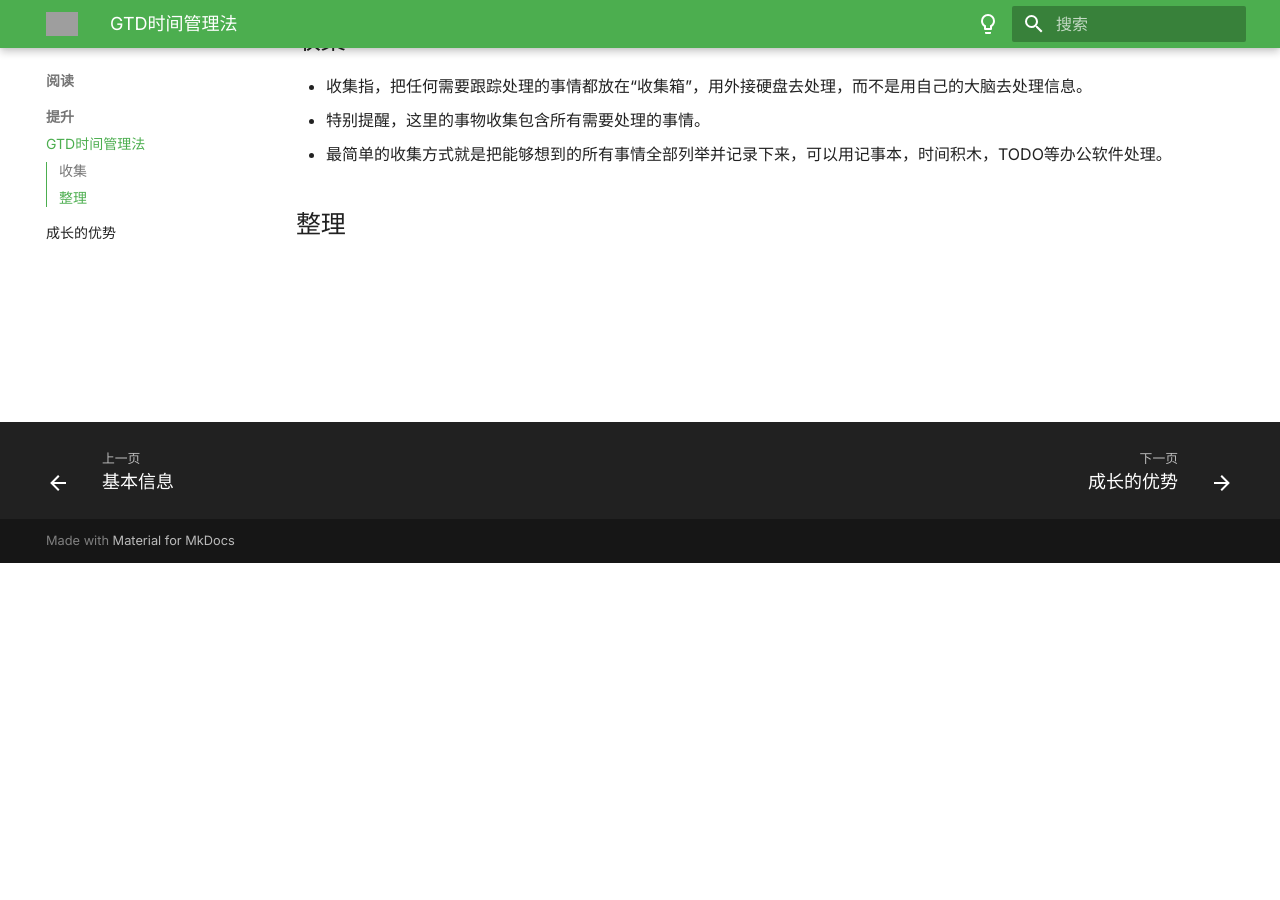
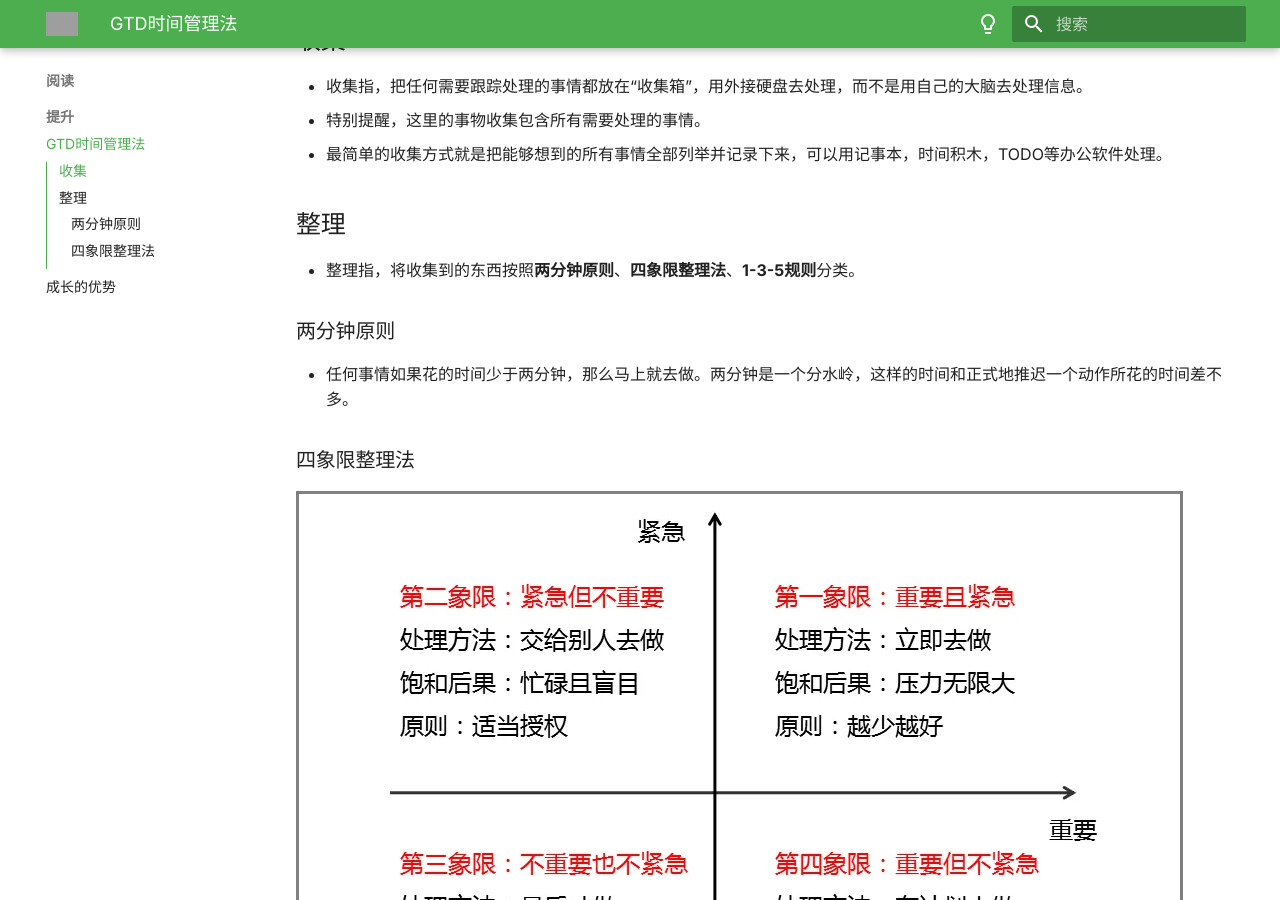
Before and after one commit to wangmengda9/wangmengda9.github.io, an MkDocs documentation site: the page built from docs/阅读/提升/GTD时间管理法.md, in a window 1280 px wide and 900 px high, scrolled down 337 px. Built offline with MkDocs 1.6.1 and Material for MkDocs 9.7.7, drawn with Linux system fonts in a browser that asks for light colours; before the commit the page ends 900 px from its top, so only the background shows below that; grey boxes are pictures that could not be loaded.

Commit message:
更新GTD时间管理法

```diff
--- a/docs/阅读/提升/GTD时间管理法.md
+++ b/docs/阅读/提升/GTD时间管理法.md
@@ -10,3 +10,13 @@
 - 最简单的收集方式就是把能够想到的所有事情全部列举并记录下来，可以用记事本，时间积木，TODO等办公软件处理。
 
 ## 整理
+
+- 整理指，将收集到的东西按照**两分钟原则**、**四象限整理法**、**1-3-5规则**分类。
+
+### 两分钟原则
+
+- 任何事情如果花的时间少于两分钟，那么马上就去做。两分钟是一个分水岭，这样的时间和正式地推迟一个动作所花的时间差不多。
+
+### 四象限整理法
+
+![四象限整理法](GTD时间管理法.assets/640.webp)
```
Also changed, not shown: docs/阅读/提升/GTD时间管理法.assets/640.webp (added).
